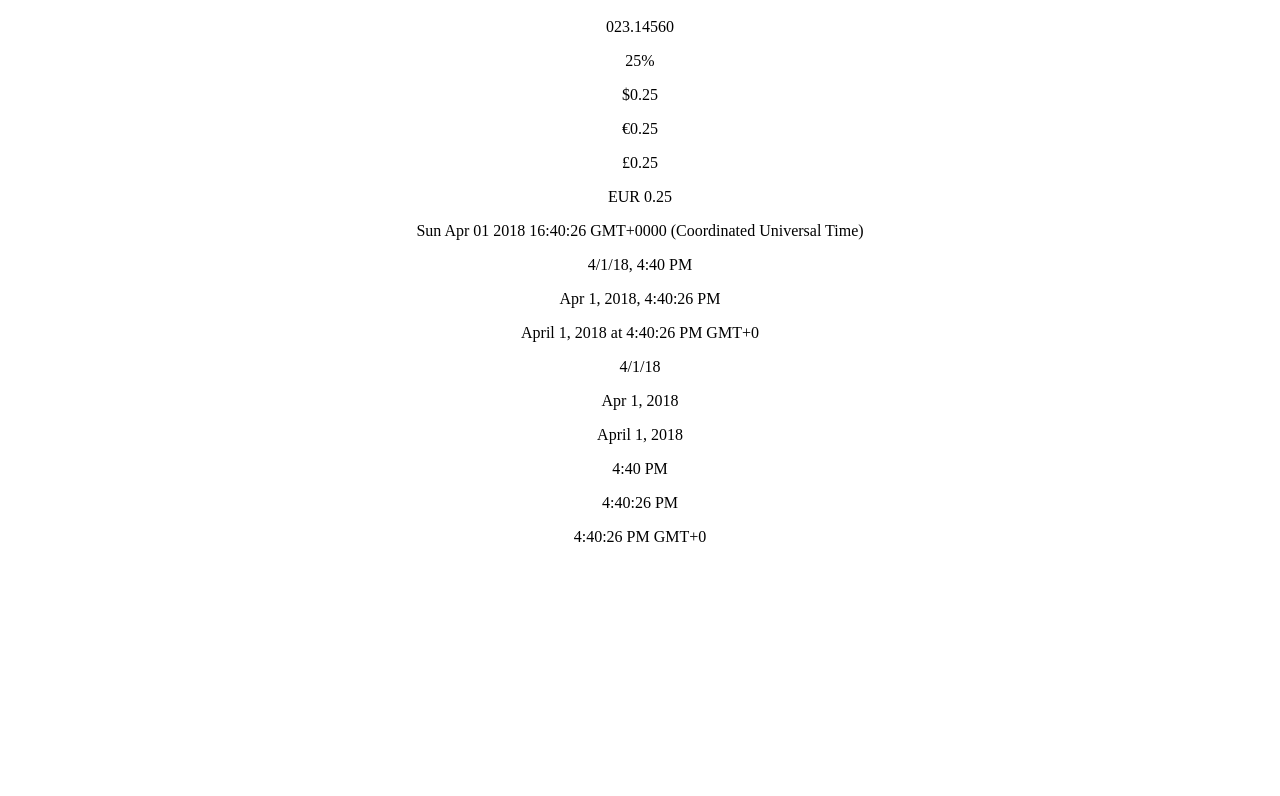
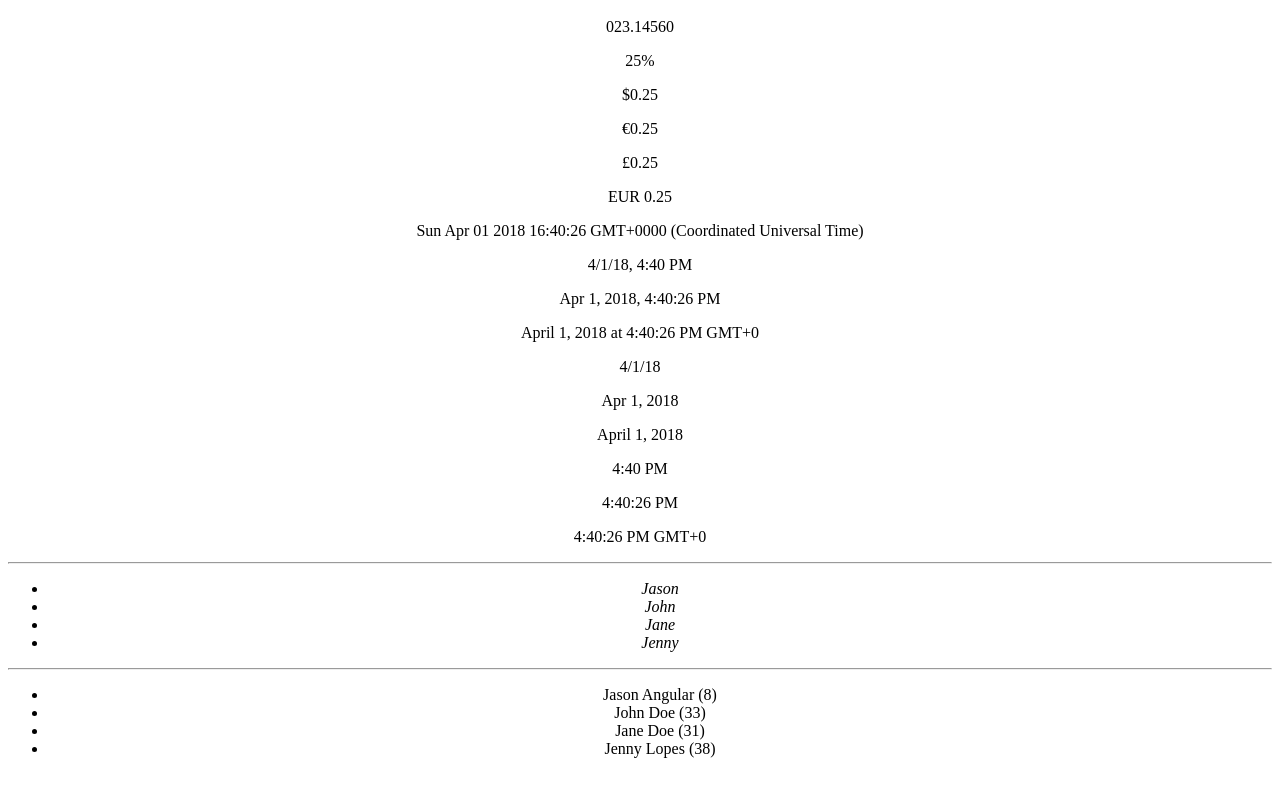
Before and after one commit to gghughunishvili/angular, an Angular app in the folder hello-world/: page / in a window 1280 px wide. Shown: the part 1743-2539 px from the top of the page. Before the commit the page ends 2389 px from the top, so only its background shows below. Built offline with nearby package versions, Linux system fonts and the light colour scheme.

Commit message:
added employee service implementation with its components

```diff
--- a/hello-world/src/app/app.component.html
+++ b/hello-world/src/app/app.component.html
@@ -14,4 +14,8 @@
   <app-directives></app-directives>
   <hr>
   <app-pipes></app-pipes>
+  <hr>
+  <app-employee-list></app-employee-list>
+  <hr>
+  <app-employee-detail></app-employee-detail>
 </div>
--- /dev/null
+++ b/hello-world/src/app/employee-detail/employee-detail.component.ts
@@ -0,0 +1,26 @@
+import { Component, OnInit } from '@angular/core';
+import { EmployeeService } from '../employee.service';
+
+@Component({
+  selector: 'app-employee-detail',
+  template: `
+    <ul>
+      <li *ngFor="let employee of employees">{{ employee.firstname }} {{ employee.lastname }} ({{ employee.age }})</li>
+    </ul>
+  `,
+  styles: [`
+    ul li {
+      font-weight: lite;
+    }
+  `]
+})
+export class EmployeeDetailComponent implements OnInit {
+  public employees = [];
+
+  constructor(private _employeeService: EmployeeService) { }
+
+  ngOnInit() {
+    this.employees = this._employeeService.getEmployees();
+  }
+
+}
--- /dev/null
+++ b/hello-world/src/app/employee-list/employee-list.component.ts
@@ -0,0 +1,26 @@
+import { Component, OnInit } from '@angular/core';
+import { EmployeeService } from '../employee.service';
+
+@Component({
+  selector: 'app-employee-list',
+  template: `
+    <ul>
+      <li *ngFor="let employee of employees">{{ employee.firstname }}</li>
+    </ul>
+  `,
+  styles: [`
+    ul li{
+      font-style: italic;
+    }
+  `]
+})
+export class EmployeeListComponent implements OnInit {
+
+  public employees = [];
+  constructor(private _employeeService: EmployeeService) { }
+
+  ngOnInit() {
+    this.employees = this._employeeService.getEmployees();
+  }
+
+}
--- /dev/null
+++ b/hello-world/src/app/employee.service.ts
@@ -0,0 +1,15 @@
+import { Injectable } from '@angular/core';
+
+@Injectable()
+export class EmployeeService {
+  constructor() { }
+
+  getEmployees = () => {
+    return [
+      {firstname: "Jason", lastname: "Angular", age:8},
+      {firstname: "John", lastname: "Doe", age:33},
+      {firstname: "Jane", lastname: "Doe", age:31},
+      {firstname: "Jenny", lastname: "Lopes", age:38}
+    ];
+  }
+}
```
Also changed, not shown: hello-world/src/app/app.module.ts (+7 -2 lines), 1 other file (tests, documents, lock files or other folders).
